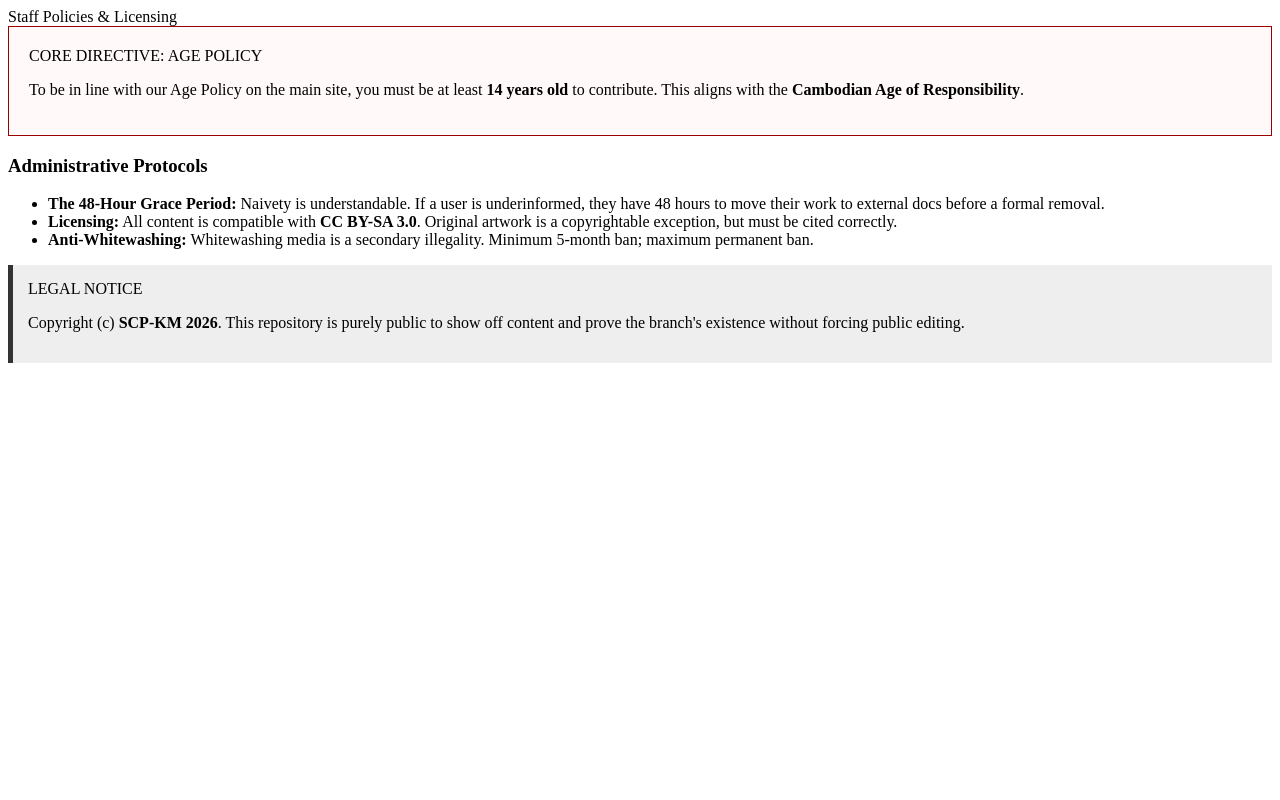
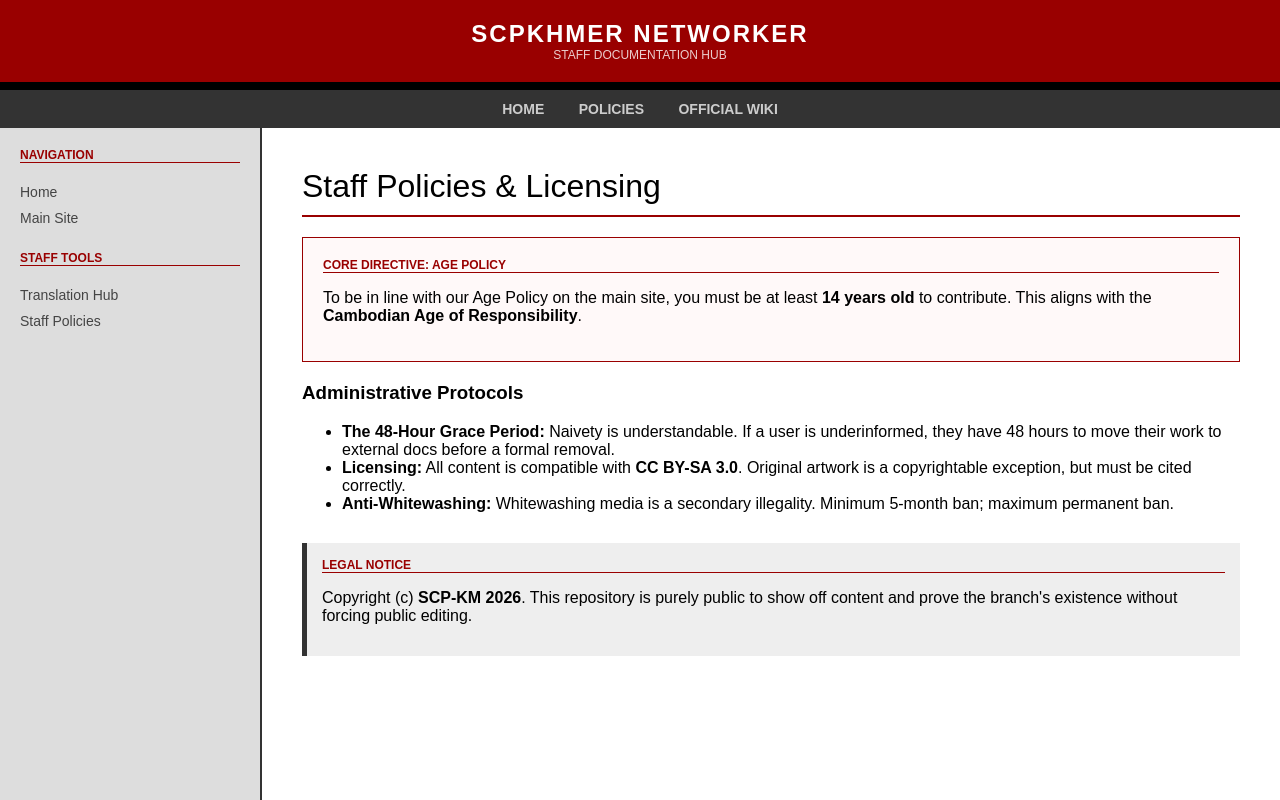
Before and after one commit to tsubakihikaru/SCPKhmer-Networker, a plain HTML site: page policies.html in a window 1280 px wide. Drawn offline with Linux system fonts and the light colour scheme.

Commit message:
Update policies.html

```diff
--- a/policies.html
+++ b/policies.html
@@ -1,7 +1,58 @@
+<!DOCTYPE html>
+<html lang="en">
+<head>
+    <meta charset="UTF-8">
+    <title>Staff Policies | Khmernetter</title>
+    <style>
+        /* This is your "Sigma/RU Hybrid" Style */
+        body { margin: 0; font-family: sans-serif; background: #f0f0f0; display: flex; flex-direction: column; min-height: 100vh; }
+        #header { background: #900; color: white; padding: 20px; border-bottom: 8px solid #000; text-align: center; }
+        #header h1 { margin: 0; font-size: 24px; text-transform: uppercase; letter-spacing: 2px; }
+        #top-bar { background: #333; padding: 10px; text-align: center; }
+        #top-bar a { color: #ccc; text-decoration: none; margin: 0 15px; font-weight: bold; font-size: 14px; }
+        #content-wrap { display: flex; flex: 1; }
+        #side-bar { width: 220px; background: #ddd; padding: 20px; border-right: 2px solid #333; }
+        .heading { font-weight: bold; color: #900; border-bottom: 1px solid #900; margin-bottom: 10px; font-size: 12px; }
+        #side-bar ul { list-style: none; padding: 0; margin-bottom: 20px; }
+        #side-bar a { color: #444; text-decoration: none; font-size: 14px; display: block; padding: 5px 0; }
+        #main-content { flex: 1; background: white; padding: 40px; }
+        #page-title { font-size: 2em; border-bottom: 2px solid #900; padding-bottom: 10px; margin-bottom: 20px; }
+        .km-text { font-family: "Kantumruy Pro", sans-serif; color: #600; }
+    </style>
+</head>
+<body>
+
+    <header id="header">
+        <h1>SCPKhmer Networker</h1>
+        <div style="font-size: 12px; opacity: 0.8;">STAFF DOCUMENTATION HUB</div>
+    </header>
+
+    <nav id="top-bar">
+        <a href="https://github.io">HOME</a>
+        <a href="https://github.iopolicies.html">POLICIES</a>
+        <a href="https://wikidot.com" target="_blank">OFFICIAL WIKI</a>
+    </nav>
+
+    <div id="content-wrap">
+        <nav id="side-bar">
+            <div class="heading">NAVIGATION</div>
+            <ul>
+                <li><a href="https://github.io">Home</a></li>
+                <li><a href="https://wikidot.com" target="_blank">Main Site</a></li>
+            </ul>
+
+            <div class="heading">STAFF TOOLS</div>
+            <ul>
+                <li><a href="#">Translation Hub</a></li>
+                <li><a href="https://github.iopolicies.html">Staff Policies</a></li>
+            </ul>
+        </nav>
+
+        <!-- THIS IS WHERE YOUR POLICIES LIVE -->
         <main id="main-content">
             <div id="page-title">Staff Policies & Licensing</div>
 
-    <div class="side-block" style="border: 1px solid #900; padding: 20px; background: #fff9f9;">
+            <div class="side-block" style="border: 1px solid #900; padding: 20px; background: #fff9f9; margin-bottom: 20px;">
                 <div class="heading">CORE DIRECTIVE: AGE POLICY</div>
                 <p>To be in line with our Age Policy on the main site, you must be at least <strong>14 years old</strong> to contribute. This aligns with the <strong>Cambodian Age of Responsibility</strong>.</p>
             </div>
@@ -13,8 +64,12 @@
                 <li><strong>Anti-Whitewashing:</strong> Whitewashing media is a secondary illegality. Minimum 5-month ban; maximum permanent ban.</li>
             </ul>
 
-    <div class="side-block" style="background: #eee; padding: 15px; border-left: 5px solid #333;">
+            <div class="side-block" style="background: #eee; padding: 15px; border-left: 5px solid #333; margin-top: 30px;">
                 <div class="heading">LEGAL NOTICE</div>
                 <p>Copyright (c) <strong>SCP-KM 2026</strong>. This repository is purely public to show off content and prove the branch's existence without forcing public editing.</p>
             </div>
         </main>
+    </div>
+
+</body>
+</html>
```
Lines whose indentation alone changed are shown as unchanged.
